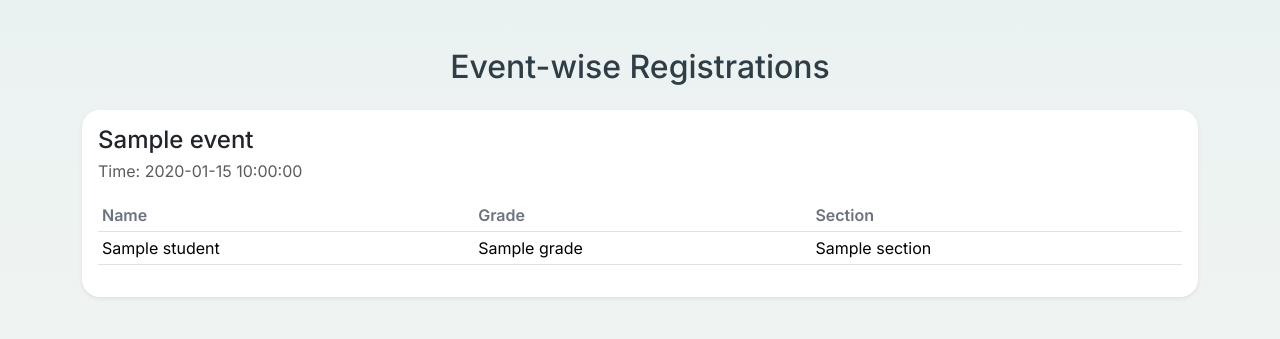
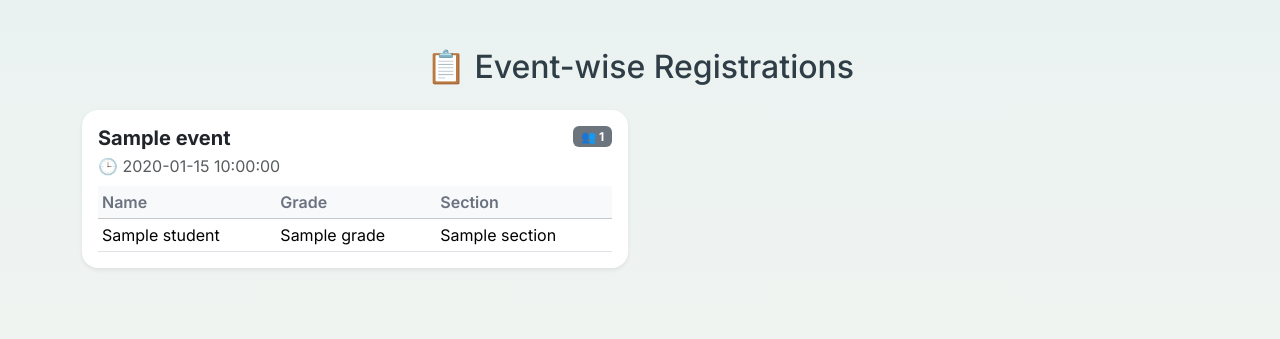
Before and after one commit to suprajav2024-ux/csk-student-registration, a Flask app: template templates/event_view.html in a window 1280 px wide. Shown: the part 64-403 px from the top of the page. Run offline with Flask 3, Linux system fonts and the light colour scheme; the template is opened without the code that fills it: most values are stand-ins (such as "Sample title", 1, 10 or a date in 2020).

Commit message:
Update event_view.html

```diff
--- a/templates/event_view.html
+++ b/templates/event_view.html
@@ -2,19 +2,37 @@
 {% block content %}
 
 <div class="container py-5">
-    <h2 class="mb-4 text-center">Event-wise Registrations</h2>
+    <h2 class="mb-4 text-center">📋 Event-wise Registrations</h2>
 
+    <div class="row g-4">
         {% for event, data in events.items() %}
-    <div class="card mb-4 shadow-sm">
-        <div class="card-body">
 
-            <h4 class="mb-1">{{ event }}</h4>
-            <p class="text-muted mb-3">
-                Time: {{ data.time }}
+        <div class="col-lg-6 col-md-12">
+            <div class="card shadow-sm rounded-4 h-100">
+
+                <!-- EVENT HEADER -->
+                <div class="card-body pb-2">
+                    <div class="d-flex justify-content-between align-items-start">
+                        <div>
+                            <h5 class="fw-bold mb-1">{{ event }}</h5>
+                            <p class="text-muted mb-0">
+                                🕒 {{ data.time }}
                             </p>
+                        </div>
 
-            <table class="table table-sm">
-                <thead>
+                        <!-- Current count (future-proof for max capacity) -->
+                        <span class="badge bg-secondary">
+                            👥 {{ data.students | length }}
+                        </span>
+                    </div>
+                </div>
+
+                <!-- STUDENT TABLE (SCROLLABLE, FIXED HEIGHT) -->
+                <div class="px-3 pb-3"
+                     style="max-height: 280px; overflow-y: auto;">
+
+                    <table class="table table-sm align-middle mb-0">
+                        <thead class="table-light sticky-top">
                             <tr>
                                 <th>Name</th>
                                 <th>Grade</th>
@@ -32,9 +50,18 @@
                         </tbody>
                     </table>
 
+                    {% if data.students | length == 0 %}
+                        <p class="text-muted text-center mt-3 mb-0">
+                            No students registered yet
+                        </p>
+                    {% endif %}
+                </div>
+
             </div>
         </div>
+
         {% endfor %}
+    </div>
 </div>
 
 {% endblock %}
```
Lines whose indentation alone changed are shown as unchanged.
